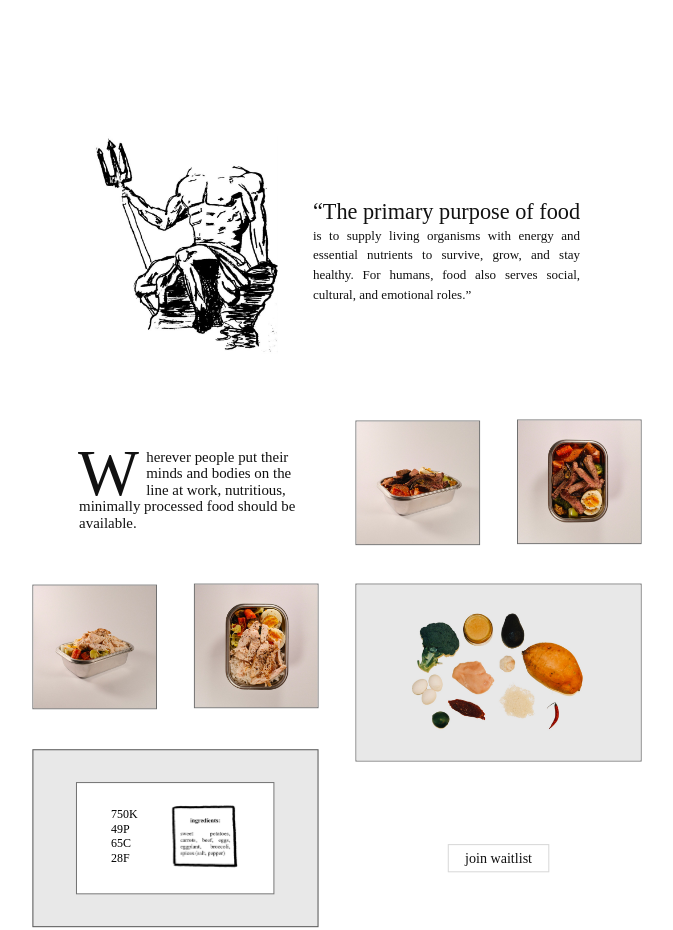
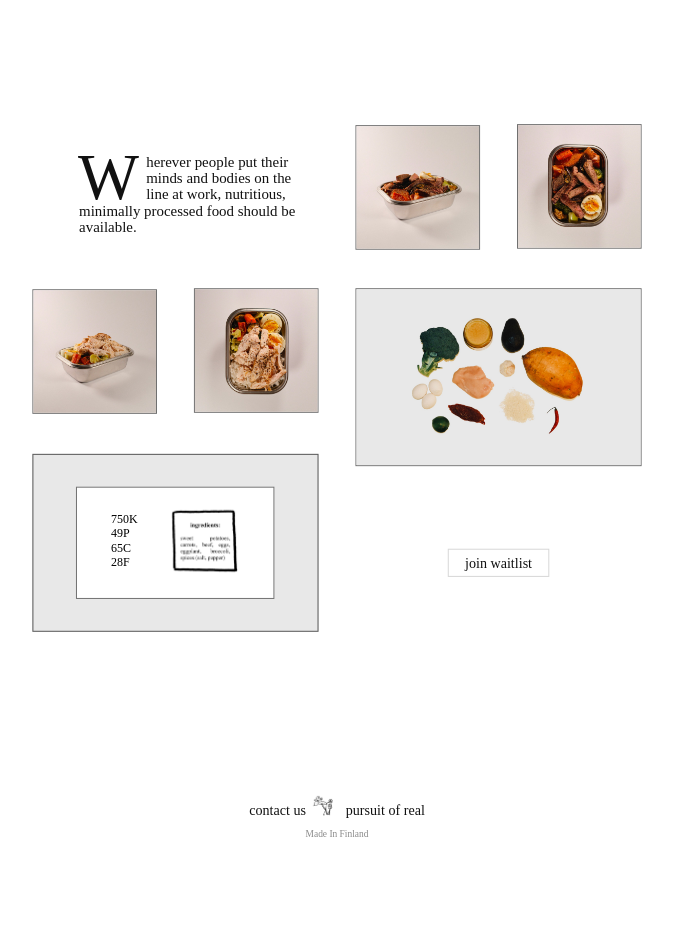
Before and after one commit to kalinensanteri/simpleman, a website: page public/index.html in a window 1280 px wide. Shown: the part 720-1650 px from the top of the page, without its empty margins (303-976 px from the left). After the commit the page ends 1600 px from the top, so only its background shows below. Drawn offline with Linux system fonts and the light colour scheme.

Commit message:
Landing: remove the trident figure and quote
Co-Authored-By: Claude Opus 5.5 <noreply@anthropic.com>

```diff
--- a/public/index.html
+++ b/public/index.html
@@ -25,14 +25,6 @@
   .logo  { left: var(--logo-left, -173px); top: var(--logo-top, 52px); width: var(--logo-w, 112px); }
   /* Screen 1: the "humanity-focused nutrition" title alone, centred (--title-top is set by the script) */
   .title { left: 455px; width: 495px; top: var(--title-top, 274px); }
-
-  /* Trident figure + quote, sitting on top of the rest of the page (scrolled to, like the photos).
-     Desktop: side by side (357 + 69 gap + 521 = 946px) centred on the grid centre (x 697), the quote
-     vertically centred on the figure (422px tall). --intro-top (set by the script) is the top of the figure. */
-  .figure { left: 224px; width: 357px; top: var(--intro-top, 300px); }
-  .intro-quote { left: 650px; width: 521px; top: calc(var(--intro-top, 300px) + 122.4px); }
-  .intro-quote .lead { font-size: 43.44px; line-height: 48px; white-space: nowrap; margin-bottom: 4.8px; }
-  .intro-quote .body { font-size: 25.44px; line-height: 38.2px; text-align: justify; }
 
   /* Newspaper-style column: left-aligned text with a drop cap spanning three lines */
   .mission { left: 194px; top: 625.4px; font-size: 29.1px; line-height: 32px; }
@@ -77,23 +69,12 @@
   .page.reveal .below { opacity: 0; transition: opacity 0.9s ease; }
   .page.reveal .below.in { opacity: 1; }
 
-  /* Phone intro: figure centred above the quote (figure 492px tall + 56 gap), larger text */
-  .m .figure { left: 489px; width: 416px; }
-  .m .intro-quote { left: 257px; width: 880px; top: calc(var(--intro-top, 300px) + 548px); }
-  .m .intro-quote .lead { font-size: 73.44px; line-height: 83.2px; margin-bottom: 6.4px; }
-  .m .intro-quote .body { font-size: 41.6px; line-height: 62.4px; }
 </style>
 </head>
 <body>
 <div class="page" id="page">
   <img class="abs logo" src="img/sm.png" alt="Simpleman">
   <img class="abs title" src="img/title.png" alt="humanity-focused nutrition">
-
-  <img class="abs below figure" src="img/poseidon.jpg" alt="">
-  <div class="abs below intro-quote">
-    <p class="lead">“The primary purpose of food</p>
-    <p class="body">is to supply living organisms with energy and essential nutrients to survive, grow, and stay healthy. For humans, food also serves social, cultural, and emotional roles.”</p>
-  </div>
 
   <p class="abs below mission"><span>Wherever people put their minds and bodies on the line at work, nutritious, minimally processed food should be available.</span></p>
 
@@ -118,15 +99,11 @@
 <script>
   (function () {
     var page = document.getElementById('page');
-    // Screen 1 = logo + the "humanity-focused nutrition" title, centred. Below it: the trident figure and quote,
-    // then the text, photos and footer. The zoom fits the photos-to-footer block to the screen height; the whole
-    // section is centred in screen 2 when it fits, otherwise it simply scrolls on.
+    // Two screens on every device. Screen 1 = logo + the "humanity-focused nutrition" title, centred. Screen 2 = the
+    // text, photos and footer, zoomed so the whole block fits the screen height and centred.
     //   Desktop: never wider than ~65% of the screen, so there are wide side margins.
     //   Phone:   the photo grid fills the width with ~24px side margins.
     var TITLE_H = 76;       // height of the title image in artboard px
-    var INTRO_H = { desktop: 422, phone: 887 };  // height of the figure + quote group in artboard px
-    var GAP = 130;          // space between the quote group and the first photo row
-    var PAD = 110;          // space above and below the section when it is taller than a screen
     var CONTENT_TOP = 568;  // top of the first photo row
     var CONTENT_H = 1389;   // first photo row down to "Made In Finland"
     var FIT_H = 1560;       // CONTENT_H plus breathing room above and below
@@ -147,18 +124,14 @@
       var x0 = CENTER_X - vw / (2 * s);   // artboard x shown at the left edge of the screen
       var screenH = vh / s;               // one screen height in artboard px
       page.style.setProperty('--title-top', Math.round((screenH - TITLE_H) / 2) + 'px');
-      // The figure + quote group sits GAP above the first photo row and moves with it
-      var introH = phone ? INTRO_H.phone : INTRO_H.desktop;
-      var secTop = CONTENT_TOP - GAP - introH, secH = introH + GAP + CONTENT_H;
-      page.style.setProperty('--intro-top', secTop + 'px');
-      var pad = Math.max(PAD, (screenH - secH) / 2);
-      var shift = Math.round(screenH + pad - secTop);
+      // Centre the content block vertically within the second screen
+      var shift = Math.round(screenH + (screenH - CONTENT_H) / 2 - CONTENT_TOP);
       page.style.setProperty('--shift', shift + 'px');
       page.style.setProperty('--logo-left', (x0 + v.logo.left / s) + 'px');
       page.style.setProperty('--logo-top', (v.logo.top / s) + 'px');
       page.style.setProperty('--logo-w', (v.logo.w / s) + 'px');
       page.style.transform = 'scale(' + s + ') translateX(' + (-x0) + 'px)';
-      document.body.style.height = Math.round((screenH + secH + 2 * pad) * s) + 'px';
+      document.body.style.height = (2 * vh) + 'px';
     }
     window.addEventListener('resize', fit);
     fit();
```
